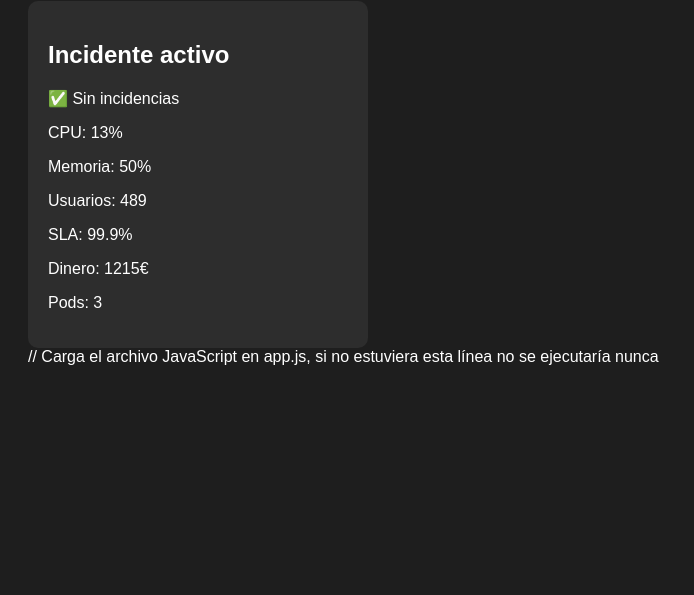
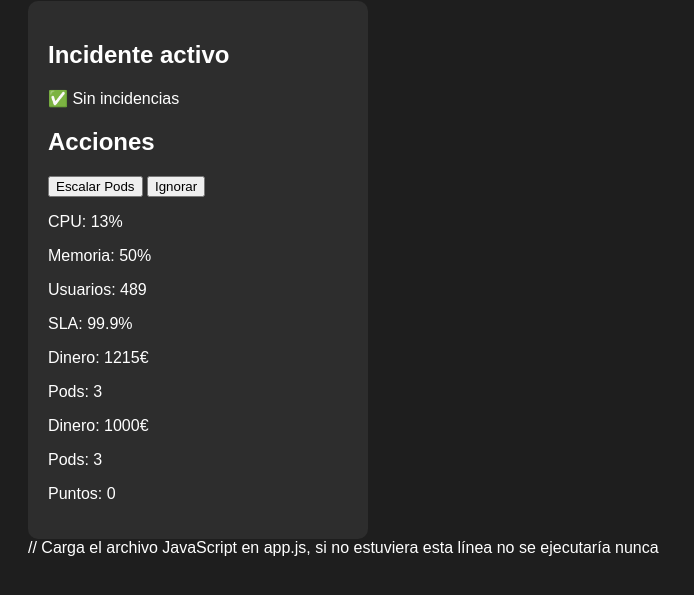
Before and after one commit to mariajogomezz/noc-engineer-game, a website: page public/index.html in a window 1280 px wide. Shown: the part 107-702 px from the top of the page, without its empty margins (0-694 px from the left). Drawn offline with Linux system fonts and the light colour scheme.

Commit message:
Add buttons for pod actions in index.html
Added buttons for scaling pods and ignoring incidents.

```diff
--- a/public/index.html
+++ b/public/index.html
@@ -13,12 +13,24 @@
     <p id="incident">
       ✅ Sin incidencias
     </p>
+    <h2>Acciones</h2>
+    <!-- Botón para escalar pods -->
+    <button onclick="scalePods()">
+      Escalar Pods
+    </button>
+    <!-- Botón para ignorar -->
+    <button onclick="ignoreIncident()">
+      Ignorar
+    </button>
     <p>CPU: <span id="cpu">30</span>%</p>
     <p>Memoria: <span id="memory">40</span>%</p>
     <p>Usuarios: <span id="users">500</span></p>
     <p>SLA: <span id="sla">99.9</span>%</p>
     <p>Dinero: <span id="money">1000</span>€</p>
     <p>Pods: <span id="pods">3</span></p>
+    <p>Dinero: <span id="money">1000</span>€</p>
+    <p>Pods: <span id="pods">3</span></p>
+    <p>Puntos: <span id="score">0</span></p>
   </div>
 <script src="app.js"></script> // Carga el archivo JavaScript en app.js, si no estuviera esta línea no se ejecutaría nunca
 </body>
```
